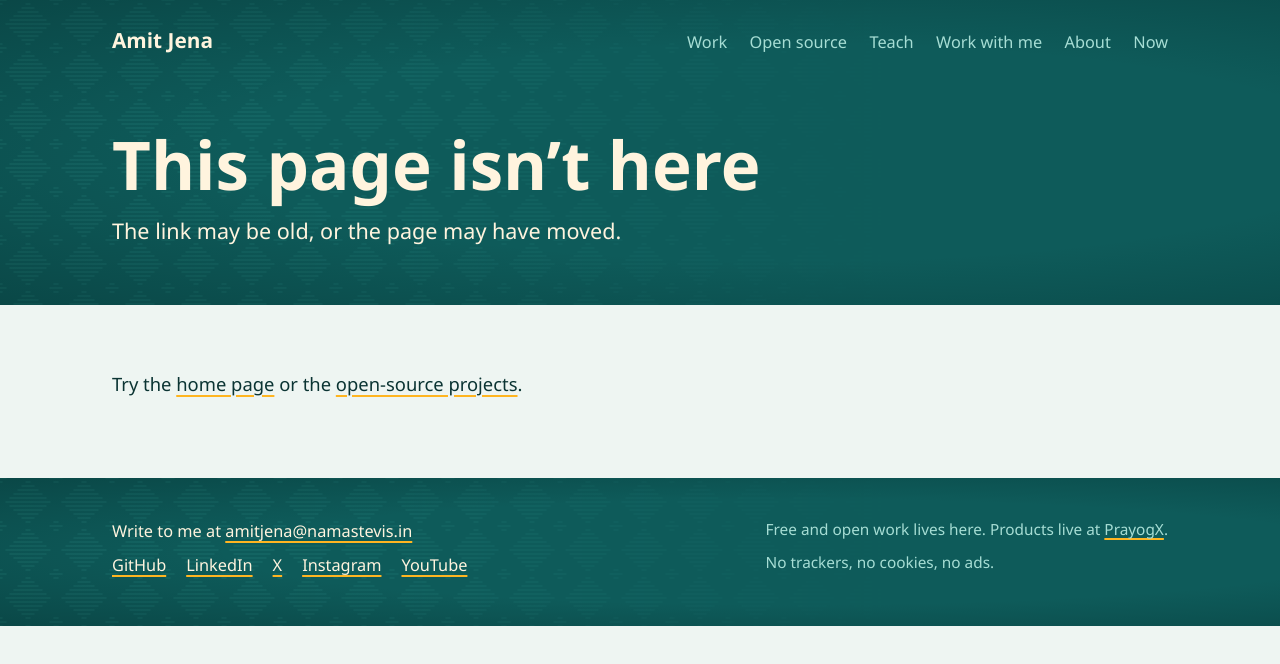
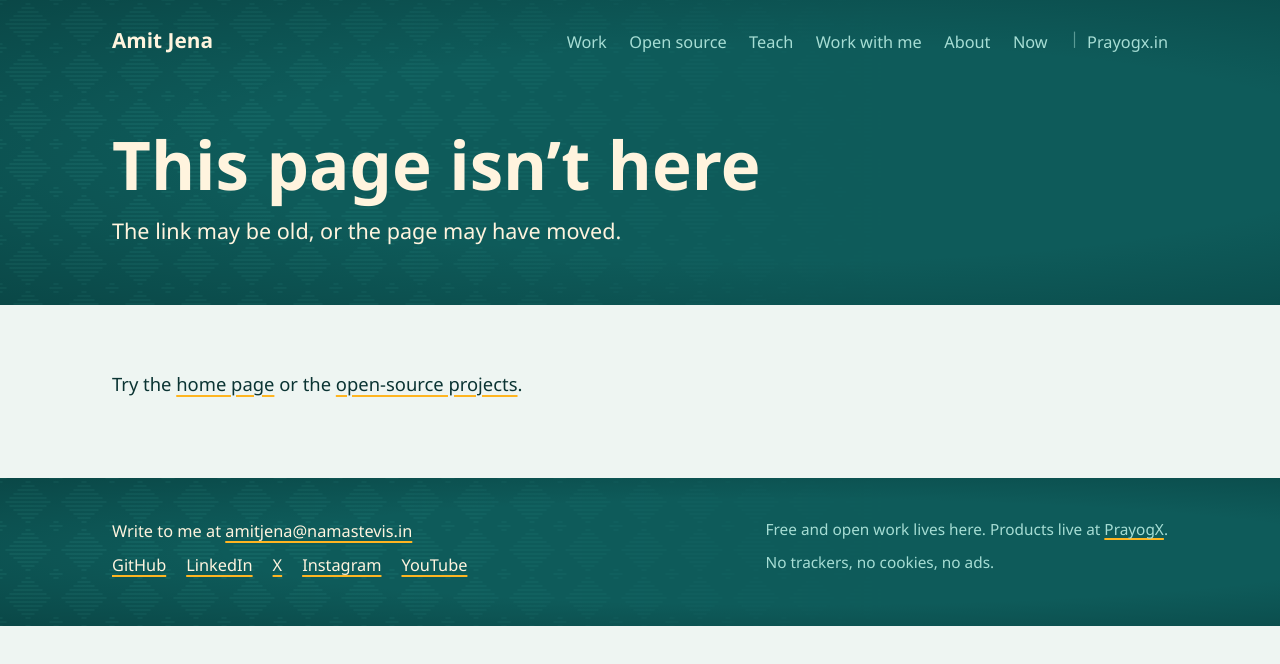
Before and after one commit to namastevis/namastevis.in, a plain HTML site: page 404.html in a window 1280 px wide. Drawn offline with Linux system fonts and the light colour scheme; a web font is replaced by a local one.

Commit message:
Add Prayogx.in link to header nav
Co-Authored-By: Claude Sonnet 5 <noreply@anthropic.com>

```diff
--- a/404.html
+++ b/404.html
@@ -32,6 +32,7 @@
       <a href="/work-with-me.html">Work with me</a>
       <a href="/about.html">About</a>
       <a href="/now.html">Now</a>
+      <span class="nav-sep" aria-hidden="true">|</span> <a href="https://prayogx.in" target="_blank" rel="noopener">Prayogx.in</a>
       </nav>
     </header>
     <section class="wrap page-intro">
--- a/styles.css
+++ b/styles.css
@@ -60,6 +60,7 @@ a:hover { text-decoration-thickness: 3px; }
 .site-nav { display: flex; flex-wrap: wrap; gap: .25rem 1.4rem; font-size: 1.02rem; }
 .site-nav a { color: var(--cream-soft); text-decoration: none; padding-block: .25rem; }
 .site-nav a:hover, .site-nav a[aria-current="page"] { color: var(--cream); text-decoration: underline; text-decoration-color: var(--marigold); }
+.site-nav .nav-sep { color: var(--cream-soft); opacity: .5; margin-right: -.9rem; }
 
 /* Hero */
 .hero { display: grid; grid-template-columns: minmax(0, 1fr); gap: 2rem; align-items: center; padding-block: clamp(1.5rem, 5vw, 3.5rem) clamp(2.5rem, 5vw, 4rem); }
```
Also changed, not shown: about.html (+1 -0 lines), index.html (+1 -0 lines), now.html (+1 -0 lines), open-source.html (+1 -0 lines), teach.html (+1 -0 lines), work-with-me.html (+1 -0 lines), work.html (+1 -0 lines).
